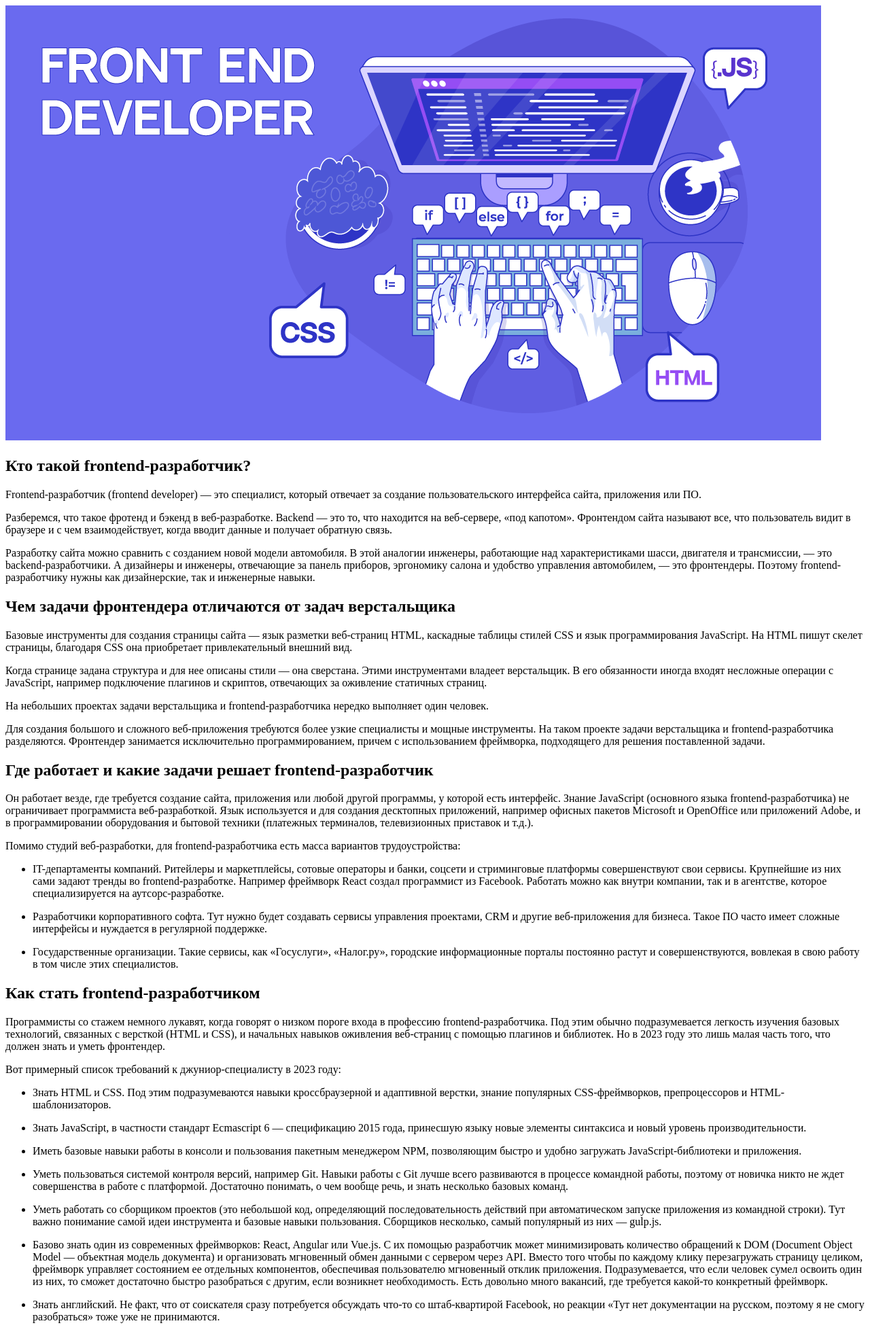
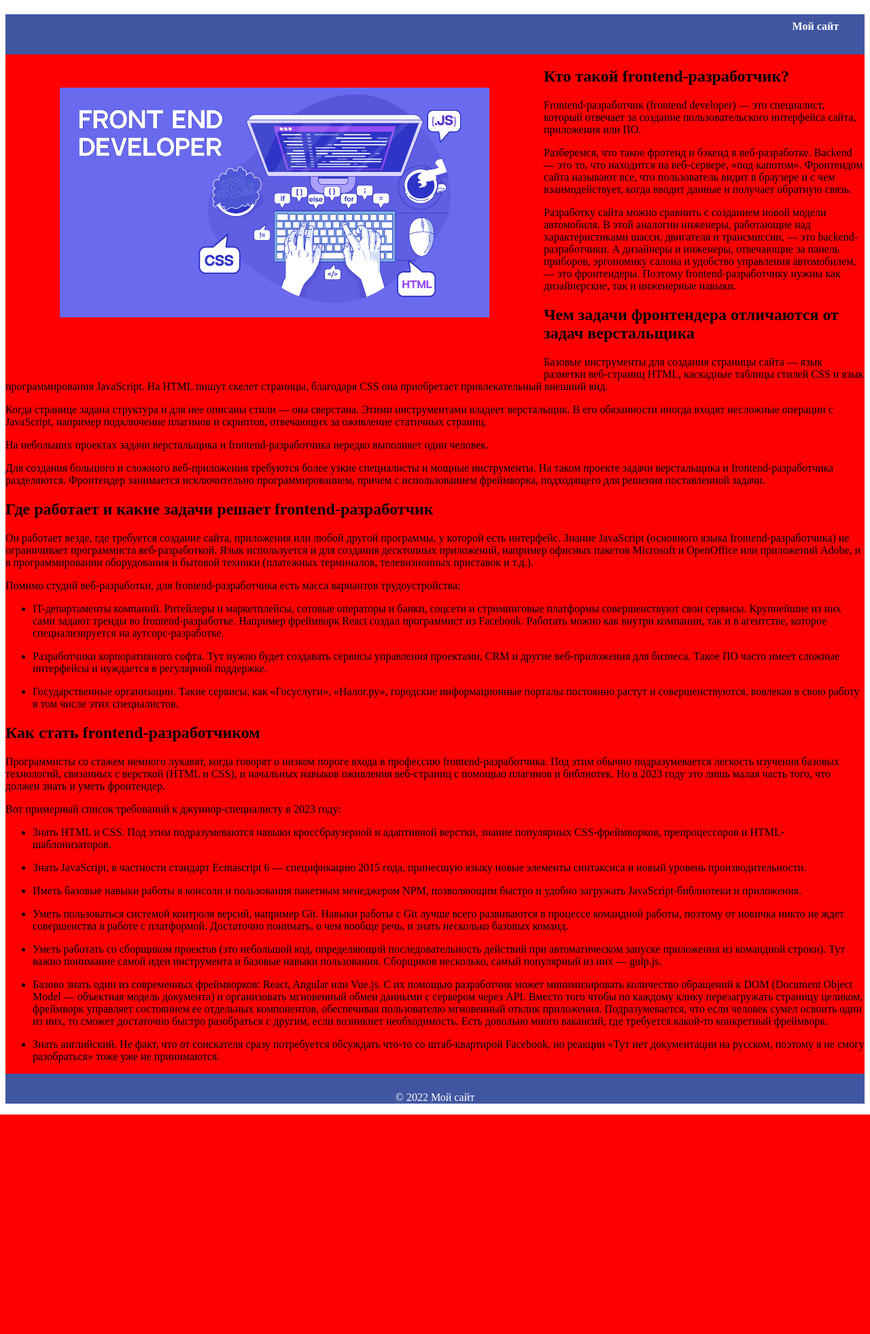
Before and after one commit to ssftvyn/python-website, a Django app: page / in a window 1280 px wide. Shown: the whole page at 68% size. After the commit the page ends 1640 px from the top, so only its background shows below. Run offline with Django 4.2, Linux system fonts and the light colour scheme; data comes from the database, SQL or seed files in the repository.

Commit message:
header + footer

```diff
--- /dev/null
+++ b/web-cite/main/templates/main/footer.html
@@ -0,0 +1,4 @@
+<footer>
+    <p>© 2022 Мой сайт</p>
+    <!-- Добавьте здесь другие элементы футера -->
+</footer>
--- /dev/null
+++ b/web-cite/main/templates/main/header.html
@@ -0,0 +1,4 @@
+<header>
+    <h4>Мой сайт</h4>
+    <!-- Добавьте здесь другие элементы заголовка -->
+</header>
--- a/web-cite/main/templates/main/home.html
+++ b/web-cite/main/templates/main/home.html
@@ -1,9 +1,12 @@
 {% extends 'main/mainpage.html' %}
 {% load static %}
+{% block styles %}
+<link href="{% static 'main/css/home.css' %}" rel="stylesheet">
+<link href="{% static 'main/css/main.css' %}" rel="stylesheet">
+{% endblock %}
 {% block content %}
     <div>
-    <img class="home_img" src="{{ homepage.image.url }}" alt="homepage_img">
+        <img class="home_img" src="{{ homepage.image.url }}" alt="homepage_img">
         {{ homepage.text|safe }}
-
     </div>
 {% endblock %}
--- a/web-cite/main/templates/main/mainpage.html
+++ b/web-cite/main/templates/main/mainpage.html
@@ -2,18 +2,21 @@
 <!DOCTYPE html>
 
 <!doctype html>
-<html lang="en">
+<html lang="ru">
 <head>
     <meta charset="UTF-8">
     <meta name="viewport"
           content="width=device-width, user-scalable=no, initial-scale=1.0, maximum-scale=1.0, minimum-scale=1.0">
     <meta http-equiv="X-UA-Compatible" content="ie=edge">
-    <title>Document</title>
+    <title>frontend-разработчик</title>
+    {% block styles %} {% endblock %}
 </head>
 <body>
 <div>
+    {% include 'main/header.html' %}
     {% block content %}
     {% endblock %}
+    {% include 'main/footer.html' %}
 </div>
 </body>
 </html>
--- /dev/null
+++ b/web-cite/static/main/css/home.css
@@ -0,0 +1,11 @@
+div{
+    background-color: red;
+}
+
+
+.home_img {
+    float: left;
+    padding: 30px 80px 80px;
+    width: 50%;
+    height: auto;
+}
--- a/web-cite/static/main/css/main.css
+++ b/web-cite/static/main/css/main.css
@@ -2,16 +2,14 @@ body {
     min-height: 100%;
 }
 
-
 aside {
-    height: 100%; /* Full-height: remove this if you want "auto" height */
-    width: 15%; /* Set the width of the sidebar */
-    position: fixed; /* Fixed Sidebar (stay in place on scroll) */
-    z-index: 1; /* Stay on top */
-    top: 0; /* Stay at the top */
+    height: 100%;
+    width: 15%;
+    position: fixed;
+    z-index: 1;
+    top: 0;
     left: 0;
-    /* Black */
-    overflow-x: hidden; /* Disable horizontal scroll */
+    overflow-x: hidden;
     padding-top: 20px;
     background: #dbdbdb;
     border-right: 3px solid #111111;
@@ -76,7 +74,7 @@ header h4 {
     height: auto;
 }
 
-.footer {
+footer {
     font-weight: lighter;
     text-align: center;
     background: #4056A1;
@@ -93,16 +91,9 @@ header h4 {
 }
 
 .main {
-    /*font-family: "Roboto", "Lucida Grande", "DejaVu Sans", "Bitstream Vera Sans", Verdana, Arial, sans-serif;*/
+    font-family: "Roboto", "Lucida Grande", "DejaVu Sans", "Bitstream Vera Sans", Verdana, Arial, sans-serif;
     margin-left: 12%;
     padding: 40px 70px 40px 100px;
-}
-
-.home_img {
-    float: right;
-    padding: 30px  80px 80px;
-    width: 50%;
-    height: auto;
 }
 
 .skill_list p {
```
